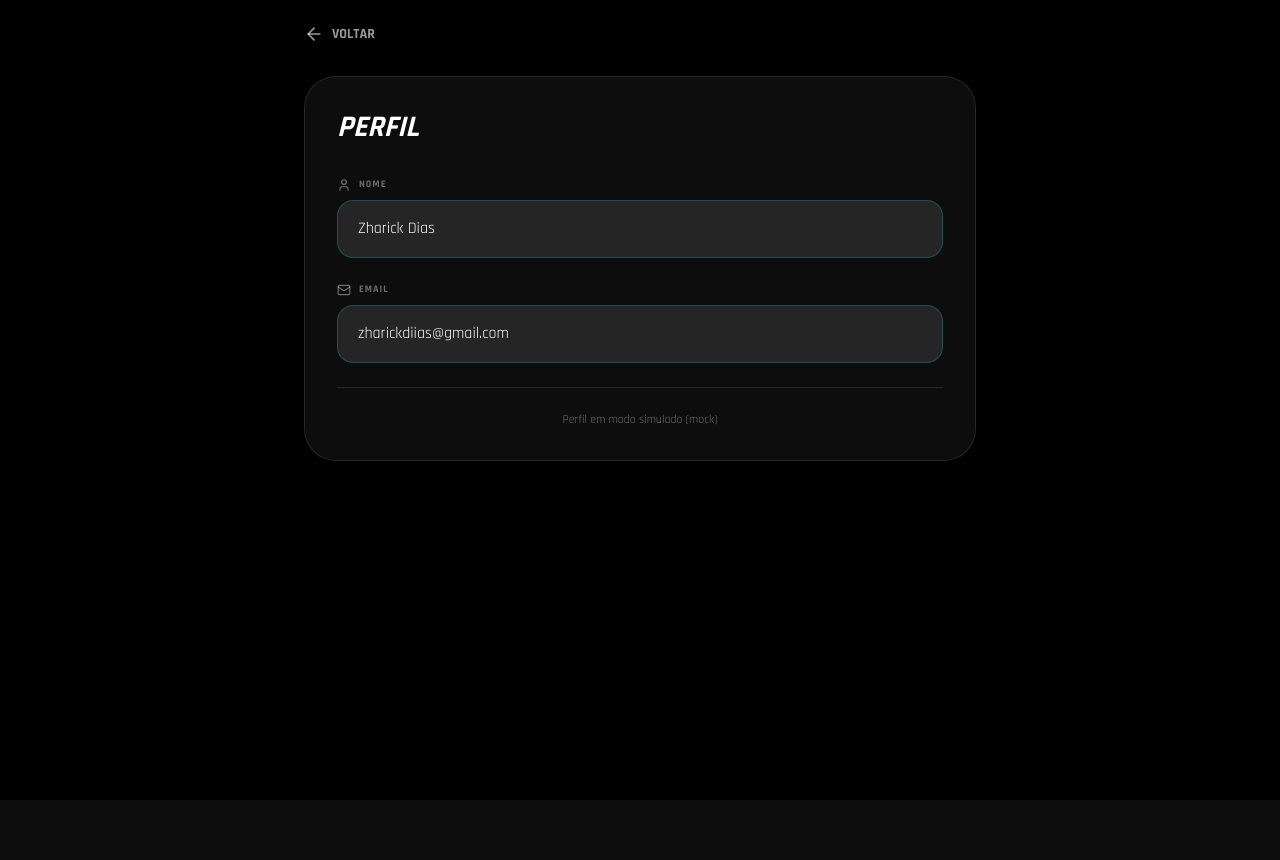
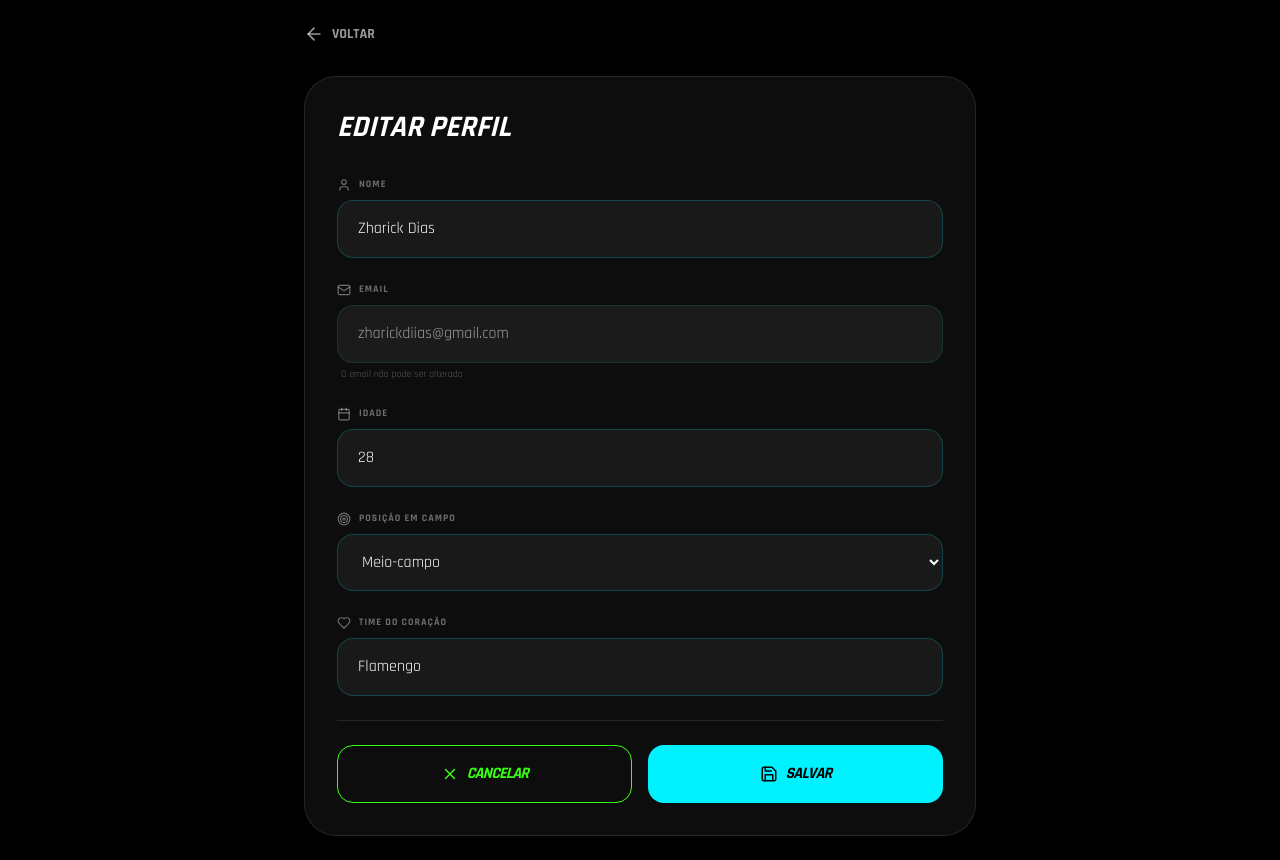
Before and after one commit to zzzzzahd/draft-play-interno, a React (Vite) app: page /profile in a window 1280 px wide. Before the commit the page ends 800 px from the top, so only its background shows below. Built offline with nearby package versions, Linux system fonts and the light colour scheme; no server answers; the database is empty.

Commit message:
Update ProfilePage.jsx

```diff
--- a/src/pages/ProfilePage.jsx
+++ b/src/pages/ProfilePage.jsx
@@ -1,49 +1,211 @@
-import React from 'react';
+import React, { useState } from 'react';
 import { useNavigate } from 'react-router-dom';
 import { useAuth } from '../contexts/MockAuthContext';
-import { ArrowLeft, User, Mail } from 'lucide-react';
+import { supabase } from '../services/supabase';
+import toast from 'react-hot-toast';
+import {
+  ArrowLeft,
+  User,
+  Mail,
+  Calendar,
+  Target,
+  Heart,
+  Save,
+  X
+} from 'lucide-react';
 
 const ProfilePage = () => {
   const navigate = useNavigate();
   const { profile } = useAuth();
 
+  // Estado para controlar os dados do formulário
+  const [formData, setFormData] = useState({
+    name: profile?.name || '',
+    email: profile?.email || '',
+    age: profile?.age || '',
+    position: profile?.position || '',
+    favorite_team: profile?.favorite_team || '',
+  });
+
+  const [loading, setLoading] = useState(false);
+
+  // Atualizar campo do formulário
+  const handleChange = (e) => {
+    const { name, value } = e.target;
+    setFormData(prev => ({
+      ...prev,
+      [name]: value
+    }));
+  };
+
+  // Salvar alterações no Supabase
+  const handleSave = async () => {
+    // Validação: nome não pode estar vazio
+    if (!formData.name.trim()) {
+      toast.error('O nome é obrigatório');
+      return;
+    }
+
+    try {
+      setLoading(true);
+
+      const { data, error } = await supabase
+        .from('users')
+        .update({
+          name: formData.name.trim(),
+          age: formData.age ? parseInt(formData.age) : null,
+          position: formData.position || null,
+          favorite_team: formData.favorite_team.trim() || null,
+        })
+        .eq('id', profile.id)
+        .select()
+        .single();
+
+      if (error) throw error;
+
+      toast.success('Perfil atualizado com sucesso!');
+
+      // Aguardar 1 segundo e voltar para página anterior
+      setTimeout(() => {
+        navigate(-1);
+      }, 1000);
+
+    } catch (error) {
+      console.error('Error updating profile:', error);
+      toast.error('Erro ao atualizar perfil');
+    } finally {
+      setLoading(false);
+    }
+  };
+
+  // Cancelar e voltar
+  const handleCancel = () => {
+    navigate(-1);
+  };
+
   return (
     <div className="min-h-screen bg-black text-white p-6">
       <div className="max-w-2xl mx-auto">
+        {/* Botão Voltar */}
         <button
-          onClick={() => navigate('/dashboard')}
+          onClick={handleCancel}
           className="flex items-center gap-2 text-white/60 hover:text-cyan-electric mb-8 transition-all"
         >
           <ArrowLeft size={20} />
           <span className="text-sm font-black uppercase">Voltar</span>
         </button>
 
+        {/* Card Principal */}
         <div className="card-glass p-8 rounded-[2rem]">
-          <h1 className="text-3xl font-black italic uppercase mb-8">Perfil</h1>
+          <h1 className="text-3xl font-black italic uppercase mb-8">
+            Editar Perfil
+          </h1>
 
           <div className="space-y-6">
+            {/* Campo: Nome */}
             <div>
               <label className="flex items-center gap-2 text-[10px] font-black uppercase tracking-widest text-white/40 mb-2">
                 <User size={14} /> Nome
               </label>
-              <div className="input-tactical bg-white/10 cursor-not-allowed">
-                {profile?.name}
-              </div>
+              <input
+                type="text"
+                name="name"
+                value={formData.name}
+                onChange={handleChange}
+                className="input-tactical"
+                placeholder="Seu nome completo"
+                disabled={loading}
+              />
             </div>
 
+            {/* Campo: Email (não editável) */}
             <div>
               <label className="flex items-center gap-2 text-[10px] font-black uppercase tracking-widest text-white/40 mb-2">
                 <Mail size={14} /> Email
               </label>
-              <div className="input-tactical bg-white/10 cursor-not-allowed">
-                {profile?.email}
+              <div className="input-tactical bg-white/10 cursor-not-allowed opacity-60">
+                {formData.email}
               </div>
+              <p className="text-[10px] text-white/30 mt-1 ml-1">
+                O email não pode ser alterado
+              </p>
             </div>
 
-            <div className="pt-6 border-t border-white/10">
-              <p className="text-xs text-white/40 text-center">
-                Perfil em modo simulado (mock)
-              </p>
+            {/* Campo: Idade */}
+            <div>
+              <label className="flex items-center gap-2 text-[10px] font-black uppercase tracking-widest text-white/40 mb-2">
+                <Calendar size={14} /> Idade
+              </label>
+              <input
+                type="number"
+                name="age"
+                value={formData.age}
+                onChange={handleChange}
+                min="10"
+                max="99"
+                className="input-tactical"
+                placeholder="Ex: 28"
+                disabled={loading}
+              />
+            </div>
+
+            {/* Campo: Posição */}
+            <div>
+              <label className="flex items-center gap-2 text-[10px] font-black uppercase tracking-widest text-white/40 mb-2">
+                <Target size={14} /> Posição em Campo
+              </label>
+              <select
+                name="position"
+                value={formData.position}
+                onChange={handleChange}
+                className="input-tactical"
+                disabled={loading}
+              >
+                <option value="">Selecione uma posição</option>
+                <option value="goleiro">Goleiro</option>
+                <option value="zagueiro">Zagueiro</option>
+                <option value="meio-campo">Meio-campo</option>
+                <option value="atacante">Atacante</option>
+              </select>
+            </div>
+
+            {/* Campo: Time do Coração */}
+            <div>
+              <label className="flex items-center gap-2 text-[10px] font-black uppercase tracking-widest text-white/40 mb-2">
+                <Heart size={14} /> Time do Coração
+              </label>
+              <input
+                type="text"
+                name="favorite_team"
+                value={formData.favorite_team}
+                onChange={handleChange}
+                className="input-tactical"
+                placeholder="Ex: Flamengo"
+                disabled={loading}
+              />
+            </div>
+
+            {/* Botões de Ação */}
+            <div className="pt-6 border-t border-white/10 grid grid-cols-2 gap-4">
+              {/* Botão Cancelar */}
+              <button
+                onClick={handleCancel}
+                disabled={loading}
+                className="btn-secondary disabled:opacity-50 disabled:cursor-not-allowed"
+              >
+                <X size={18} />
+                Cancelar
+              </button>
+
+              {/* Botão Salvar */}
+              <button
+                onClick={handleSave}
+                disabled={loading}
+                className="btn-primary disabled:opacity-50 disabled:cursor-not-allowed"
+              >
+                <Save size={18} />
+                {loading ? 'Salvando...' : 'Salvar'}
+              </button>
             </div>
           </div>
         </div>
```
